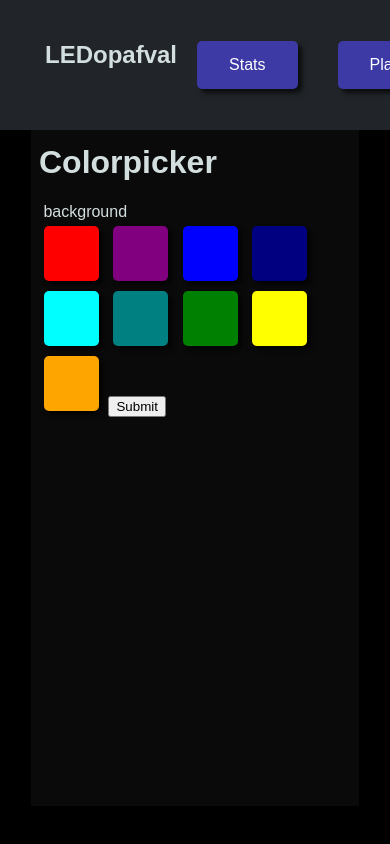
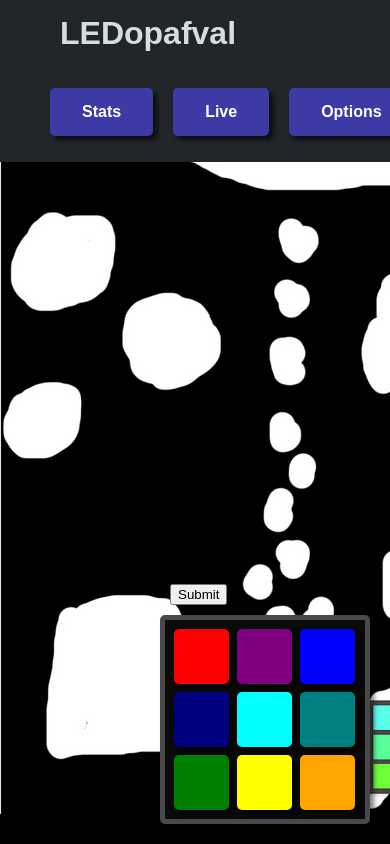
Before and after one commit to apollo-inspire/cle3_interactive_design_webapp, a PHP site: page /live/colorpicker in a window 390 px wide. Run offline with PHP 8.4, Linux system fonts and the light colour scheme.

Commit message:
Updated colorpicker and added mobile css

```diff
--- /dev/null
+++ b/css/background.css
@@ -0,0 +1,4 @@
+body  {
+    background-image: url("../img/back1.png");
+    background-repeat: no-repeat;
+}
--- /dev/null
+++ b/css/colorpicker.css
@@ -0,0 +1,58 @@
+.colorpicker {
+    position: absolute;
+    right: 20px;
+    bottom: 20px;
+}
+
+
+.colorpicker-container {
+    display: flex;
+    flex-direction: row;
+    flex-wrap: wrap;
+    width: 190px;
+    background-color: #0a0a0a;
+    padding: 5px;
+    border-style: solid;
+    border-width: 5px;
+    border-color: #494949;
+
+    border-radius: 5px;
+
+    box-shadow: 4px 4px 5px rgba(0,0,0,0.5);
+}
+
+.button2.color {
+    padding: 0;
+    width: 55px;
+    height: 55px;
+    margin: 4px;
+}
+
+
+#red {
+    background-color: red
+}
+#purple {
+    background-color: purple
+}
+#navy {
+    background-color: navy
+}
+#blue {
+    background-color: blue
+}
+#cyan {
+    background-color: cyan
+}
+#teal {
+    background-color: teal
+}
+#green {
+    background-color: green
+}
+#yellow {
+    background-color: yellow
+}
+#orange {
+    background-color: orange
+}
--- a/css/header.css
+++ b/css/header.css
@@ -1,5 +1,5 @@
 :root {
-    --header-size: 115px;
+    --header-size: 143px;
 }
 
 
@@ -9,7 +9,7 @@
 
     margin: 0 auto;
 
-    --header-padding: 5px;
+    --header-padding: 0px;
     padding: var(--header-padding);
 
     width: calc(100% - 2 * var(--header-padding));
@@ -28,12 +28,19 @@
 }
 
 .menu-item {
-    flex-grow: 1;
+    /*flex-grow: 1;*/
     text-align: center;
     list-style-type: none;
-    margin: 20px;
+    margin: 10px;
+    font-weight: bold;
+
 }
 
 .logo {
+    margin: 5px 50px;
+}
 
-}
+/*.header-room {*/
+/*    height: calc(var(--header-size) + 28px + 20px);*/
+/*    width: 100%;*/
+/*}*/
--- a/css/main.css
+++ b/css/main.css
@@ -1,5 +1,5 @@
 main {
-    background-color: #0a0a0a;
+    /*background-color: #0a0a0a;*/
     margin: var(--header-size) auto auto;
     width: 80%;
     padding: 2%;
--- a/css/style.css
+++ b/css/style.css
@@ -1,6 +1,7 @@
 @import "header.css";
 @import "footer.css";
 @import "main.css";
+@import "colorpicker.css";
 
 body {
     background-color: #000000;
@@ -8,7 +9,9 @@
     font-family: Arial, Helvetica, sans-serif;
     margin: 0;
     padding: 0;
+
 }
+
 
 
 .button2 {
@@ -40,12 +43,7 @@
     box-shadow: 4px 4px 10px rgba(0,0,0,0.7);
 }
 
-.button2.color {
-    padding: 0;
-    width: 55px;
-    height: 55px;
-    margin: 5px;
-}
+
 
 .button {
     /*text-align: center;*/
@@ -69,39 +67,3 @@
     margin: 20px;
     display: grid;
 }
-
-
-.colorpicker {
-    display: flex;
-    flex-direction: row;
-    flex-wrap: wrap;
-}
-
-
-#red {
-    background-color: red
-}
-#purple {
-    background-color: purple
-}
-#navy {
-    background-color: navy
-}
-#blue {
-    background-color: blue
-}
-#cyan {
-    background-color: cyan
-}
-#teal {
-    background-color: teal
-}
-#green {
-    background-color: green
-}
-#yellow {
-    background-color: yellow
-}
-#orange {
-    background-color: orange
-}
--- a/includes/background.php
+++ b/includes/background.php
@@ -1,4 +1,5 @@
-<div class="background">
-    <img src="">
-    background
-</div class="background">
+<!--<div class="background">-->
+<!--    <img src="../img/back1.png">-->
+<!--    background-->
+<!--</div class="background">-->
+<div class="background"></div>
--- a/includes/header/header.php
+++ b/includes/header/header.php
@@ -1,10 +1,11 @@
 <header>
+    <h1 class="logo">LEDopafval</h1>
     <nav>
         <ul class="menu">
-            <h1 class="logo">LEDopafval</h1>
             <li class="menu-item"><a class="button2" href="stats">Stats</a></li>
-            <li class="menu-item"><a class="button2" href="live">Playground</a></li>
+            <li class="menu-item"><a class="button2" href="live">Live</a></li>
             <li class="menu-item"><a class="button2" href="options">Options</a></li>
         </ul>
     </nav>
 </header>
+<div class="header-room"></div>
--- /dev/null
+++ b/includes/header/header_0down.php
@@ -0,0 +1,3 @@
+            <li class="menu-item"><a class="button2" href="stats">Stats</a></li>
+            <li class="menu-item"><a class="button2" href="live">Playground</a></li>
+            <li class="menu-item"><a class="button2" href="options">Options</a></li>
--- a/includes/header/header_1down.php
+++ b/includes/header/header_1down.php
@@ -1,10 +1,11 @@
 <header>
+    <h1 class="logo">LEDopafval</h1>
     <nav>
         <ul class="menu">
-            <h1 class="logo">LEDopafval</h1>
             <li class="menu-item"><a class="button2" href="../stats">Stats</a></li>
-            <li class="menu-item"><a class="button2" href="../live">Playground</a></li>
+            <li class="menu-item"><a class="button2" href="../live">Live</a></li>
             <li class="menu-item"><a class="button2" href="../options">Options</a></li>
         </ul>
     </nav>
 </header>
+<div class="header-room"></div>
--- a/includes/header/header_2down.php
+++ b/includes/header/header_2down.php
@@ -1,10 +1,11 @@
 <header>
+    <h1 class="logo" style="padding: 10px">LEDopafval</h1>
     <nav>
         <ul class="menu">
-            <h1 class="logo">LEDopafval</h1>
             <li class="menu-item"><a class="button2" href="../../stats">Stats</a></li>
-            <li class="menu-item"><a class="button2" href="../../live">Playground</a></li>
+            <li class="menu-item"><a class="button2" href="../../live">Live</a></li>
             <li class="menu-item"><a class="button2" href="../../options">Options</a></li>
         </ul>
     </nav>
 </header>
+<div class="header-room"></div>
--- a/live/colorpicker/index.php
+++ b/live/colorpicker/index.php
@@ -3,6 +3,7 @@
 <head>
     <meta charset="UTF-8">
     <link href="../../css/style.css" type="text/css" rel="stylesheet">
+    <link href="../../css/background.css" type="text/css" rel="stylesheet">
     <title>LEDopafval</title>
 </head>
 <body>
@@ -13,12 +14,13 @@
 
 <main>
 
-    <h1>Colorpicker</h1>
-    <?php include '../../includes/background.php'; ?>
+    <div class="background"></div>
 
 
     <div class="colorpicker">
         <form action="../../backend/database/insertdb.php" method="POST">
+            <input type="submit" name="colorsubmit" style="margin: 10px;">
+            <div class="colorpicker-container">
                 <button type="button" value="red" name="color" class="button2 color" id="red"></button>
                 <button type="button" value="purple" name="color" class="button2 color" id="purple"></button>
                 <button type="button" value="blue" name="color" class="button2 color" id="blue"></button>
@@ -28,9 +30,10 @@
                 <button type="button" value="green" name="color" class="button2 color" id="green"></button>
                 <button type="button" value="yellow" name="color" class="button2 color" id="yellow"></button>
                 <button type="button" value="orange" name="color" class="button2 color" id="orange"></button>
-            <input type="submit" name="colorsubmit">
+            </div>
         </form>
     </div>
+
 
 
 </main>
--- a/live/index.php
+++ b/live/index.php
@@ -3,12 +3,15 @@
 <head>
     <meta charset="UTF-8">
     <link href="../css/style.css" type="text/css" rel="stylesheet">
+    <link href="../css/background.css" type="text/css" rel="stylesheet">
     <title>LEDopafval</title>
 </head>
 <body>
 
 <!--header-->
 <?php include '../includes/header/header_1down.php'; ?>
+
+
 
 
 <main>
```
Also changed, not shown: img/back1.png (added). Lines whose indentation alone changed are shown as unchanged.
